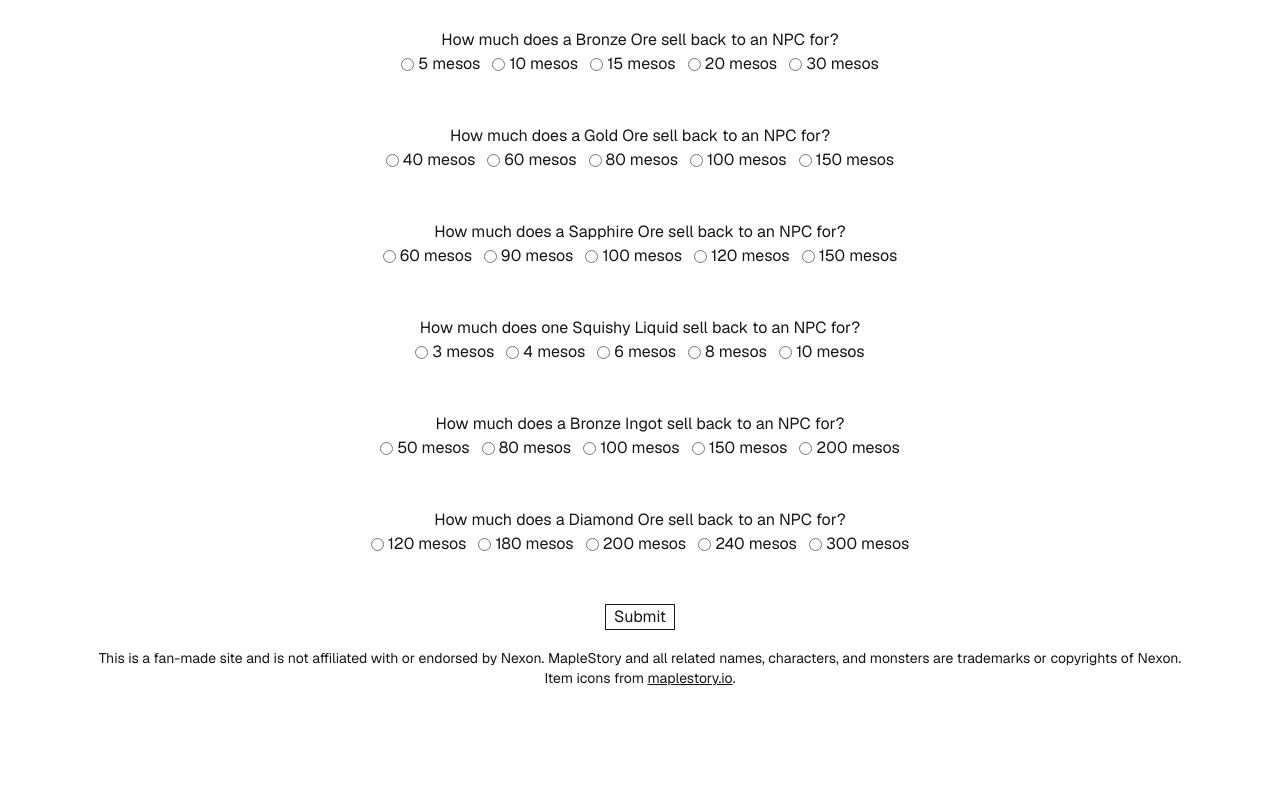
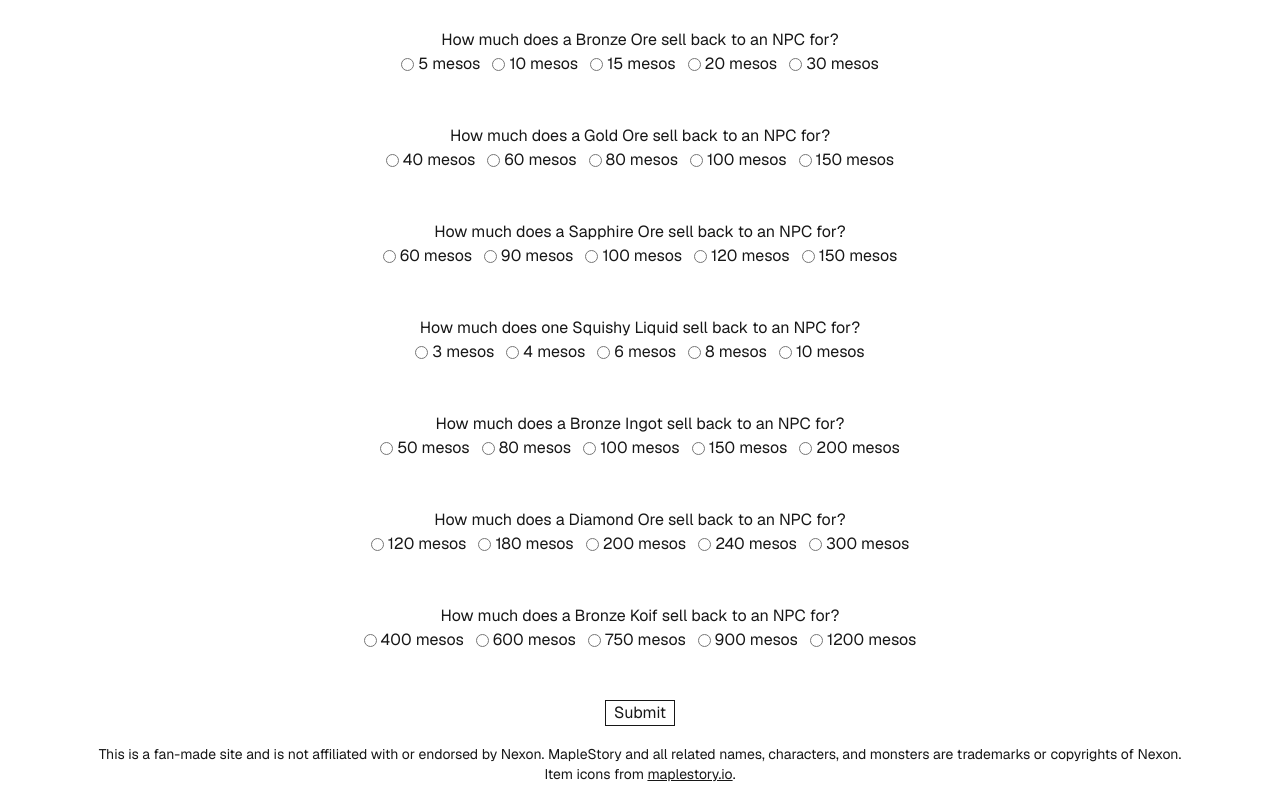
Before and after one commit to jarrensj/msquiz, a Next.js app: page / in a window 1280 px wide. Shown: the part 684-1484 px from the top of the page. Before the commit the page ends 1388 px from the top, so only its background shows below. Built offline with nearby package versions, Linux system fonts and the light colour scheme.

Commit message:
feat: ask how much a Bronze Koif sells back for
Adds a question to the home page quiz, "How much does a Bronze Koif
sell back to an NPC for?", with the answer 600 mesos. The choices are
400, 600, 750, 900, and 1200 mesos.

```diff
--- a/app/page.tsx
+++ b/app/page.tsx
@@ -79,6 +79,12 @@ const questions = [
     unit: "mesos",
     options: [120, 180, 200, 240, 300],
   },
+  {
+    question: "How much does a Bronze Koif sell back to an NPC for?",
+    answer: 600,
+    unit: "mesos",
+    options: [400, 600, 750, 900, 1200],
+  },
 ];
 
 export default function Home() {
```
